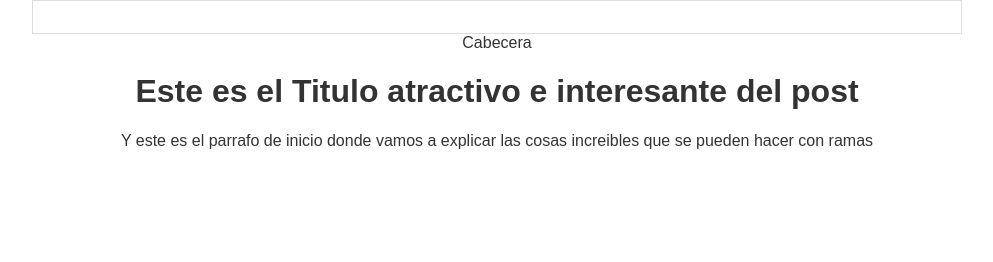
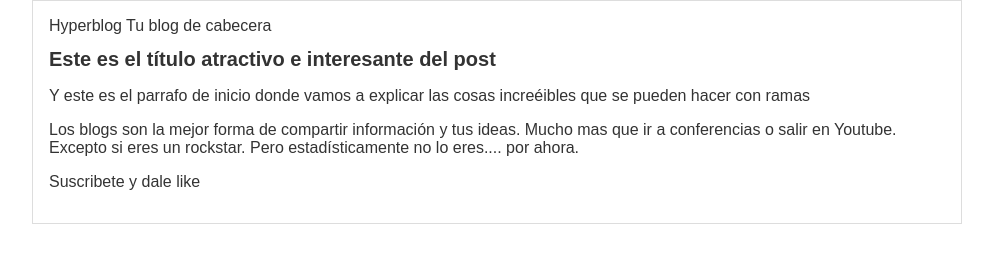
Before and after one commit to zesarVM/proyectoDemoCurso, a plain HTML site: page blogpost.html in a window 1280 px wide. Shown: the whole page, without its empty margins (143-1136 px from the left). Drawn offline with Linux system fonts and the light colour scheme.

Commit message:
Primer ensayo en cabecera

```diff
--- a/blogpost.html
+++ b/blogpost.html
@@ -1,21 +1,19 @@
 <html>
     <head>
         <title>El titulo del post</title>
-        <link rel="stylesheet" href="css/estilos.css"/>
+        <link rel="stylesheet" href="css/estilos.css" />
     </head>
     <body>
         <div id="container">
-            </div id="cabecera">
-                Cabecera
-
+            <div id="cabecera">
+                Hyperblog
+                <span id="tagline">Tu blog de cabecera</span>
             </div>
             <div id="post">
-                <h1>Este es el Titulo atractivo
-                e interesante del post</h1>
-                <p>Y este es el parrafo de inicio
-                donde vamos a explicar las cosas
-                increibles que se pueden hacer con
-                ramas</p>
+                <h1>Este es el título atractivo e interesante del post</h1>
+                <p>Y este es el parrafo de inicio donde vamos a explicar las cosas increéibles que se pueden hacer con ramas</p>
+                <p>Los blogs son la mejor forma de compartir información y tus ideas. Mucho mas que ir a conferencias o salir en Youtube. Excepto si eres un rockstar. Pero estadísticamente no lo eres.... por ahora.</p>
+                <p>Suscribete y dale like</p>
             </div>
         </div>
     </body>
--- a/css/estilos.css
+++ b/css/estilos.css
@@ -5,17 +5,17 @@ body
     font-family: "Arial";
     font-size: 16px;
     margin: 0;
-    padding: 0%;
+    padding: 0;
 }
 #container
 {
     width: 70%;
     padding: 1em;
     text-align: left;
-    border: 1px solid #ddd;
-    margin: 0% auto;
+    border: 1px solid #DDD;
+    margin: 0 auto;
+}
 
-}
 #container h1
 {
     font-size: 20px;
```
